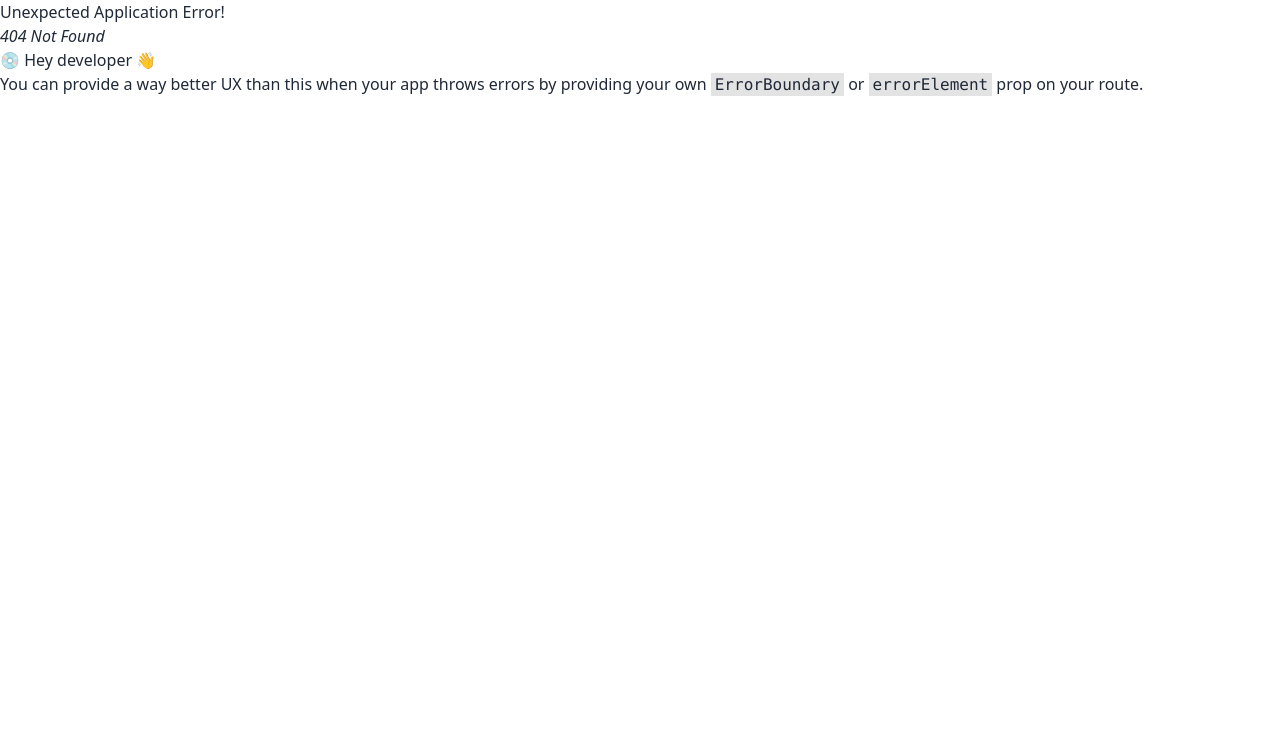
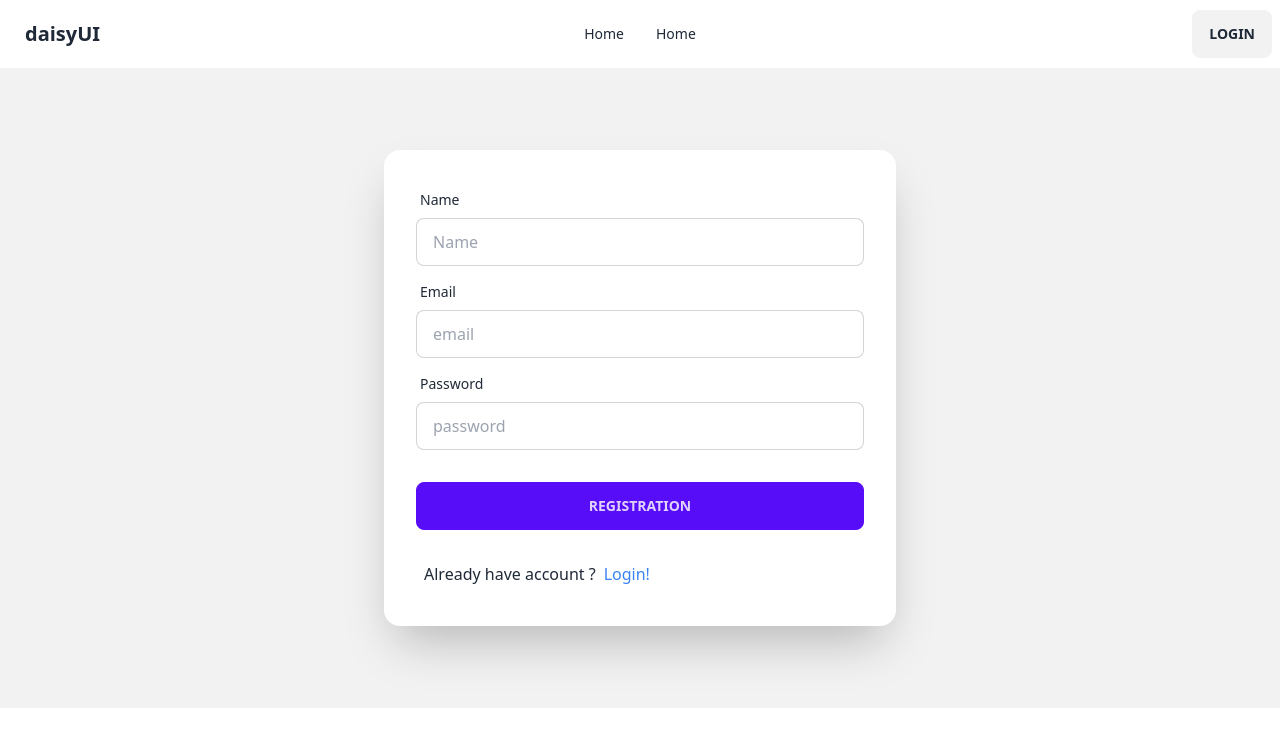
Before and after one commit to Abusayedshuvo/Event-Management-React, a React (Vite) app: page /registration in a window 1280 px wide. Before the commit this address had no page. Shown: the top 746 px of the page. Built offline with nearby package versions, Linux system fonts and the light colour scheme.

Commit message:
login page, registration page and navbar create

```diff
--- a/src/Pages/Login/Login.jsx
+++ b/src/Pages/Login/Login.jsx
@@ -1,8 +1,57 @@
+import { Link } from "react-router-dom";
+
 const Login = () => {
   return (
-    <div>
-      <h2>Login page</h2>
-    </div>
+    <>
+      <div className="hero min-h-[80vh] bg-base-200">
+        <h2 className="text-center">Please Login</h2>
+        <div className="card flex-shrink-0 w-full max-w-lg shadow-2xl bg-base-100">
+          <form className="card-body">
+            <div className="form-control">
+              <label className="label">
+                <span className="label-text">Email</span>
+              </label>
+              <input
+                type="email"
+                placeholder="email"
+                className="input input-bordered"
+                required
+              />
+            </div>
+            <div className="form-control">
+              <label className="label">
+                <span className="label-text">Password</span>
+              </label>
+              <input
+                type="password"
+                placeholder="password"
+                className="input input-bordered"
+                required
+              />
+              <label className="label">
+                <a href="#" className="label-text-alt link link-hover">
+                  Forgot password?
+                </a>
+              </label>
+            </div>
+            <div className="form-control mt-6">
+              <button className="btn btn-primary">Login</button>
+            </div>
+          </form>
+          <div className="px-10 pb-10">
+            <p>
+              New to ?
+              <Link
+                className="text-blue-500 font-medium ps-2"
+                to="/registration"
+              >
+                Sing Up!
+              </Link>
+            </p>
+          </div>
+        </div>
+      </div>
+    </>
   );
 };
 
--- a/src/Pages/Registration/Registration.jsx
+++ b/src/Pages/Registration/Registration.jsx
@@ -1,8 +1,60 @@
+import { Link } from "react-router-dom";
+
 const Registration = () => {
   return (
-    <div>
-      <h1>Registration Page</h1>
-    </div>
+    <>
+      <div className="hero min-h-[80vh] bg-base-200">
+        <h2 className="text-center">Please Login</h2>
+        <div className="card flex-shrink-0 w-full max-w-lg shadow-2xl bg-base-100">
+          <form className="card-body">
+            <div className="form-control">
+              <label className="label">
+                <span className="label-text">Name</span>
+              </label>
+              <input
+                type="text"
+                placeholder="Name"
+                className="input input-bordered"
+                required
+              />
+            </div>
+            <div className="form-control">
+              <label className="label">
+                <span className="label-text">Email</span>
+              </label>
+              <input
+                type="email"
+                placeholder="email"
+                className="input input-bordered"
+                required
+              />
+            </div>
+            <div className="form-control">
+              <label className="label">
+                <span className="label-text">Password</span>
+              </label>
+              <input
+                type="password"
+                placeholder="password"
+                className="input input-bordered"
+                required
+              />
+            </div>
+            <div className="form-control mt-6">
+              <button className="btn btn-primary">Registration</button>
+            </div>
+          </form>
+          <div className="px-10 pb-10">
+            <p>
+              Already have account ?
+              <Link className="text-blue-500 font-medium ps-2" to="/login">
+                Login!
+              </Link>
+            </p>
+          </div>
+        </div>
+      </div>
+    </>
   );
 };
 
--- a/src/components/Navbar/Navbar.jsx
+++ b/src/components/Navbar/Navbar.jsx
@@ -1,4 +1,4 @@
-import { NavLink } from "react-router-dom";
+import { Link, NavLink } from "react-router-dom";
 
 const Navbar = () => {
   const navLinks = (
@@ -47,9 +47,9 @@
             <ul className="menu menu-horizontal px-1">{navLinks}</ul>
           </div>
           <div className="navbar-end">
-            <NavLink className="btn" to="/login">
+            <Link className="btn" to="/login">
               Login
-            </NavLink>
+            </Link>
           </div>
         </div>
       </div>
--- a/src/main.jsx
+++ b/src/main.jsx
@@ -5,6 +5,7 @@
 import Root from "./Pages/Layout/Root";
 import Home from "./Pages/Home/Home";
 import Login from "./Pages/Login/Login";
+import Registration from "./Pages/Registration/Registration";
 
 const router = createBrowserRouter([
   {
@@ -19,6 +20,10 @@
         path: "/login",
         element: <Login></Login>,
       },
+      {
+        path: "/registration",
+        element: <Registration></Registration>,
+      },
     ],
   },
 ]);
```
